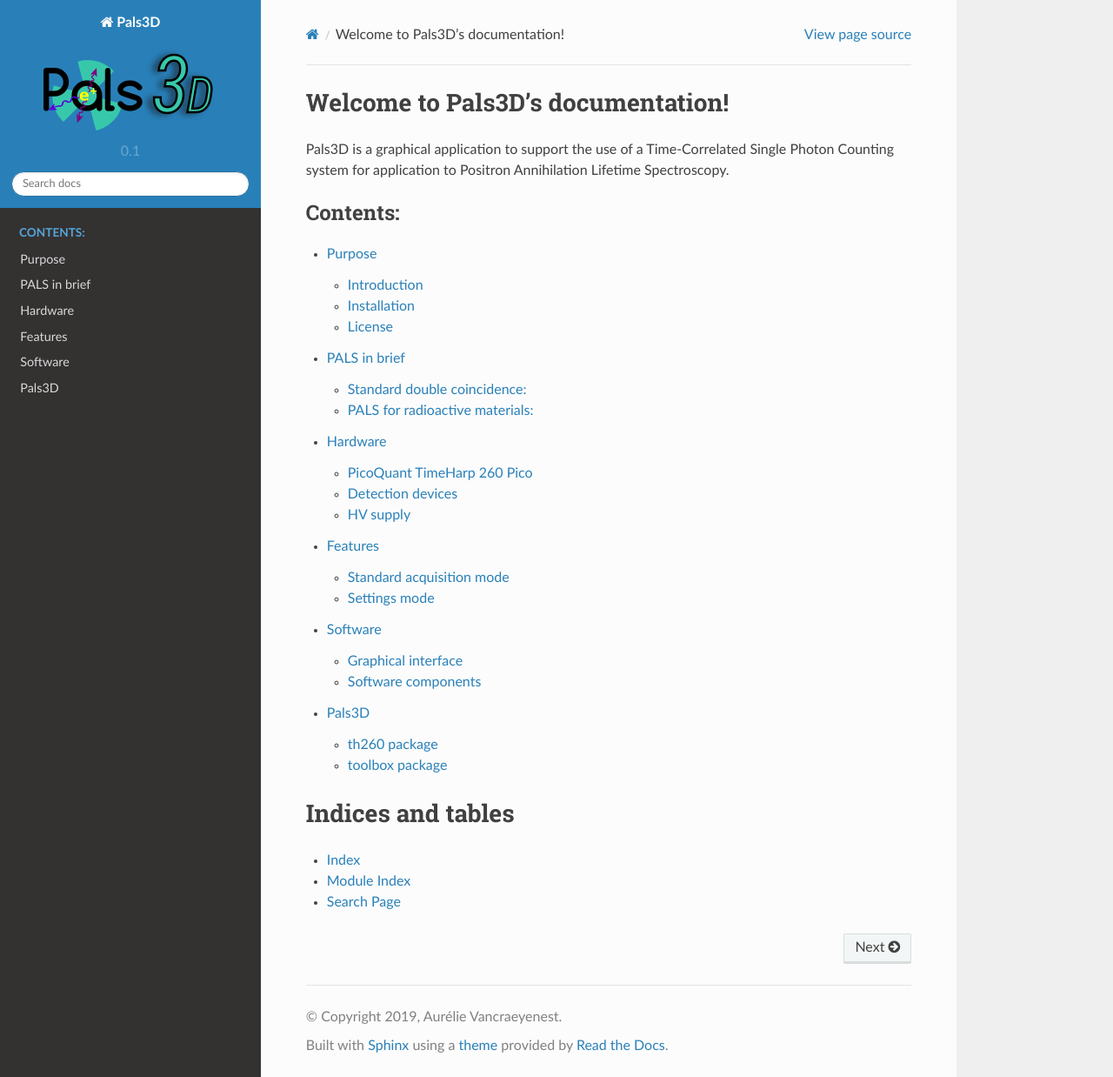
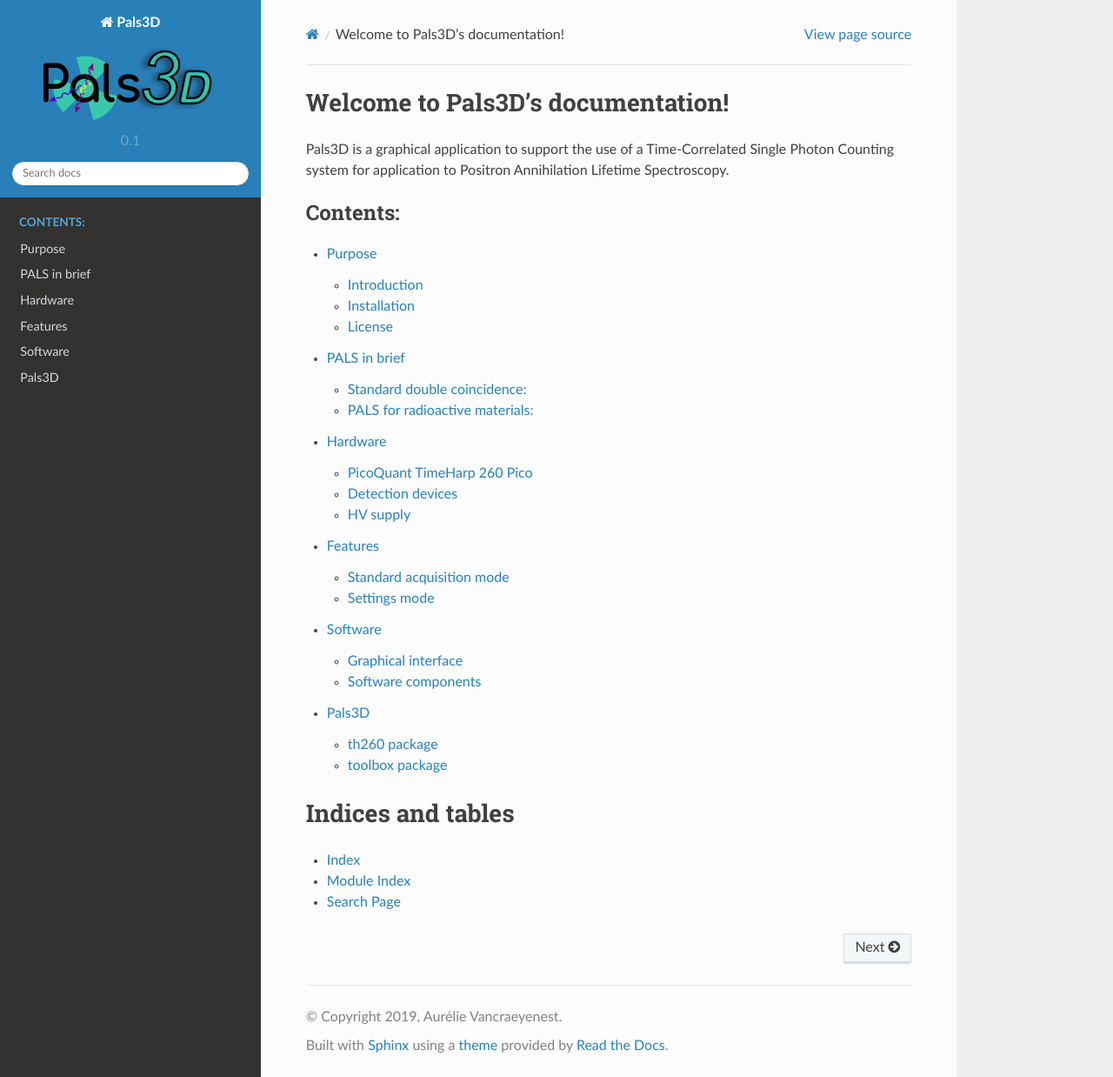
Before and after one commit to avancra/Pals3D, a Sphinx documentation site: the page built from doc/index.rst, in a window 1280 px wide and 1238 px high. Shown: the whole window at 87% size. Built offline with Sphinx 7.4.7 and the Read the Docs theme 2.0.0, drawn with Linux system fonts in a browser that asks for light colours.

Commit message:
Update icons and logo

```diff
--- a/doc/conf.py
+++ b/doc/conf.py
@@ -112,8 +112,8 @@
     ]
 }
 
-html_logo = 'figures/logoPals3D.png'
-html_favicon = 'figures/iconPals3D.ico'
+html_logo = 'figures/pals3Dlogo_200px.png'
+html_favicon = 'figures/pals3Dicon_32px.ico'
 
 # -- Options for HTMLHelp output ------------------------------------------
 
```
Also changed, not shown: doc/figures/iconPals3D.ico (deleted), doc/figures/logoPals3D.png (deleted), doc/figures/pals3Dicon_32px.ico (added), doc/figures/pals3Dlogo_200px.png (added), 1 other file.
